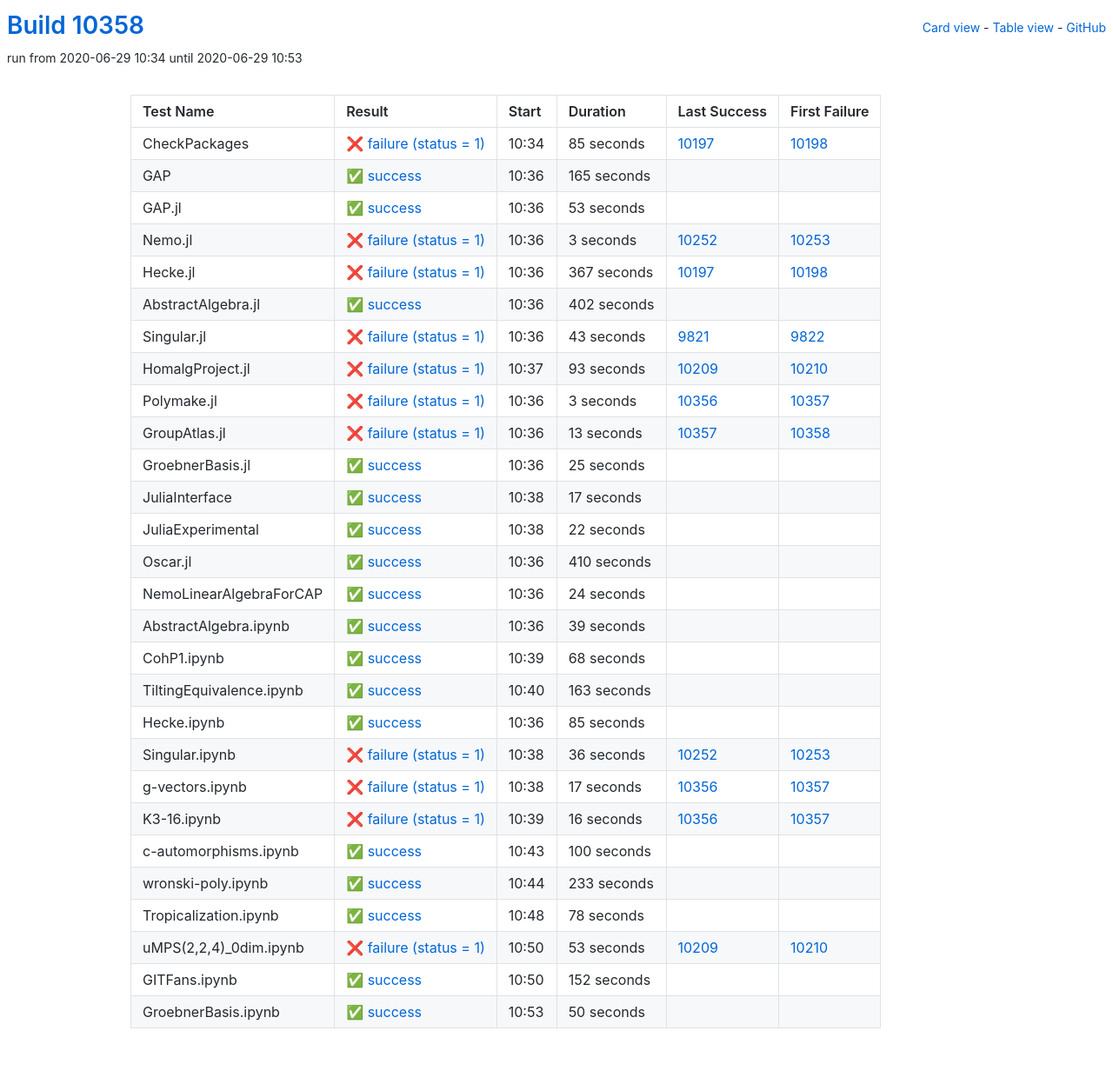
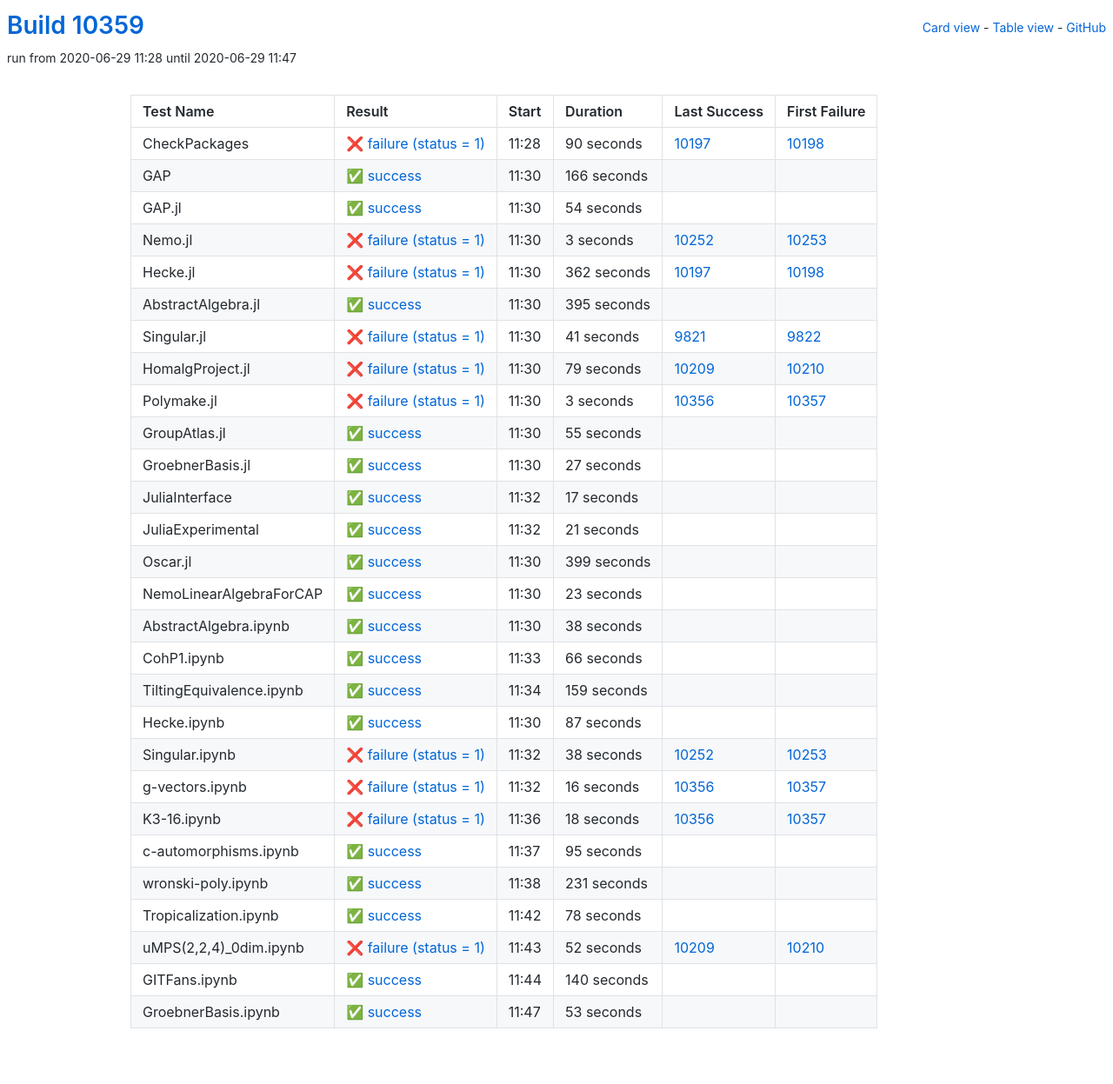
Before and after one commit to oscar-system/oscar-ci-status, a Jekyll site: the page built from table.html, in a window 1280 px wide. Shown: the whole page at 87% size. Built offline with Jekyll 4.4.1, drawn with Linux system fonts in a browser that asks for light colours.

Commit message:
Build #10359

```diff
--- a/_data/ci.yml
+++ b/_data/ci.yml
@@ -1,6 +1,6 @@
 ---
-build: 10358
-build_url: https://oscarci.mathematik.uni-kl.de/job/oscar/10358/
+build: 10359
+build_url: https://oscarci.mathematik.uni-kl.de/job/oscar/10359/
 job: oscar
 organization: oscar-system
 repo: oscar-ci-status
@@ -8,44 +8,44 @@
 tests:
 - name: CheckPackages
   id: checkpackages
-  log: https://oscarci.mathematik.uni-kl.de/job/oscar/10358/artifact/logs/build-10358/CheckPackages.log
-  start: 2020-06-29 10:34
+  log: https://oscarci.mathematik.uni-kl.de/job/oscar/10359/artifact/logs/build-10359/CheckPackages.log
+  start: 2020-06-29 11:28
   success: false
   exitcode: 1
   status: failure
-  duration: 85
+  duration: 90
   last_success: 10197
   last_success_url: https://oscarci.mathematik.uni-kl.de/job/oscar/10197/
   first_failure: 10198
   first_failure_url: https://oscarci.mathematik.uni-kl.de/job/oscar/10198/
 - name: GAP
   id: gap
-  log: https://oscarci.mathematik.uni-kl.de/job/oscar/10358/artifact/logs/build-10358/GAP.log
-  start: 2020-06-29 10:36
+  log: https://oscarci.mathematik.uni-kl.de/job/oscar/10359/artifact/logs/build-10359/GAP.log
+  start: 2020-06-29 11:30
   success: true
   exitcode: 0
   status: success
-  duration: 165
+  duration: 166
   last_success: false
   last_success_url:
   first_failure: false
   first_failure_url:
 - name: GAP.jl
   id: gap-jl
-  log: https://oscarci.mathematik.uni-kl.de/job/oscar/10358/artifact/logs/build-10358/GAP.jl.log
-  start: 2020-06-29 10:36
+  log: https://oscarci.mathematik.uni-kl.de/job/oscar/10359/artifact/logs/build-10359/GAP.jl.log
+  start: 2020-06-29 11:30
   success: true
   exitcode: 0
   status: success
-  duration: 53
+  duration: 54
   last_success: false
   last_success_url:
   first_failure: false
   first_failure_url:
 - name: Nemo.jl
   id: nemo-jl
-  log: https://oscarci.mathematik.uni-kl.de/job/oscar/10358/artifact/logs/build-10358/Nemo.jl.log
-  start: 2020-06-29 10:36
+  log: https://oscarci.mathematik.uni-kl.de/job/oscar/10359/artifact/logs/build-10359/Nemo.jl.log
+  start: 2020-06-29 11:30
   success: false
   exitcode: 1
   status: failure
@@ -56,56 +56,56 @@
   first_failure_url: https://oscarci.mathematik.uni-kl.de/job/oscar/10253/
 - name: Hecke.jl
   id: hecke-jl
-  log: https://oscarci.mathematik.uni-kl.de/job/oscar/10358/artifact/logs/build-10358/Hecke.jl.log
-  start: 2020-06-29 10:36
+  log: https://oscarci.mathematik.uni-kl.de/job/oscar/10359/artifact/logs/build-10359/Hecke.jl.log
+  start: 2020-06-29 11:30
   success: false
   exitcode: 1
   status: failure
-  duration: 367
+  duration: 362
   last_success: 10197
   last_success_url: https://oscarci.mathematik.uni-kl.de/job/oscar/10197/
   first_failure: 10198
   first_failure_url: https://oscarci.mathematik.uni-kl.de/job/oscar/10198/
 - name: AbstractAlgebra.jl
   id: abstractalgebra-jl
-  log: https://oscarci.mathematik.uni-kl.de/job/oscar/10358/artifact/logs/build-10358/AbstractAlgebra.jl.log
-  start: 2020-06-29 10:36
+  log: https://oscarci.mathematik.uni-kl.de/job/oscar/10359/artifact/logs/build-10359/AbstractAlgebra.jl.log
+  start: 2020-06-29 11:30
   success: true
   exitcode: 0
   status: success
-  duration: 402
+  duration: 395
   last_success: false
   last_success_url:
   first_failure: false
   first_failure_url:
 - name: Singular.jl
   id: singular-jl
-  log: https://oscarci.mathematik.uni-kl.de/job/oscar/10358/artifact/logs/build-10358/Singular.jl.log
-  start: 2020-06-29 10:36
+  log: https://oscarci.mathematik.uni-kl.de/job/oscar/10359/artifact/logs/build-10359/Singular.jl.log
+  start: 2020-06-29 11:30
   success: false
   exitcode: 1
   status: failure
-  duration: 43
+  duration: 41
   last_success: 9821
   last_success_url: https://oscarci.mathematik.uni-kl.de/job/oscar/9821/
   first_failure: 9822
   first_failure_url: https://oscarci.mathematik.uni-kl.de/job/oscar/9822/
 - name: HomalgProject.jl
   id: homalgproject-jl
-  log: https://oscarci.mathematik.uni-kl.de/job/oscar/10358/artifact/logs/build-10358/HomalgProject.jl.log
-  start: 2020-06-29 10:37
+  log: https://oscarci.mathematik.uni-kl.de/job/oscar/10359/artifact/logs/build-10359/HomalgProject.jl.log
+  start: 2020-06-29 11:30
   success: false
   exitcode: 1
   status: failure
-  duration: 93
+  duration: 79
   last_success: 10209
   last_success_url: https://oscarci.mathematik.uni-kl.de/job/oscar/10209/
   first_failure: 10210
   first_failure_url: https://oscarci.mathematik.uni-kl.de/job/oscar/10210/
 - name: Polymake.jl
   id: polymake-jl
-  log: https://oscarci.mathematik.uni-kl.de/job/oscar/10358/artifact/logs/build-10358/Polymake.jl.log
-  start: 2020-06-29 10:36
+  log: https://oscarci.mathematik.uni-kl.de/job/oscar/10359/artifact/logs/build-10359/Polymake.jl.log
+  start: 2020-06-29 11:30
   success: false
   exitcode: 1
   status: failure
@@ -116,32 +116,32 @@
   first_failure_url: https://oscarci.mathematik.uni-kl.de/job/oscar/10357/
 - name: GroupAtlas.jl
   id: groupatlas-jl
-  log: https://oscarci.mathematik.uni-kl.de/job/oscar/10358/artifact/logs/build-10358/GroupAtlas.jl.log
-  start: 2020-06-29 10:36
-  success: false
-  exitcode: 1
-  status: failure
-  duration: 13
-  last_success: 10357
-  last_success_url: https://oscarci.mathematik.uni-kl.de/job/oscar/10357/
-  first_failure: 10358
-  first_failure_url: https://oscarci.mathematik.uni-kl.de/job/oscar/10358/
-- name: GroebnerBasis.jl
-  id: groebnerbasis-jl
-  log: https://oscarci.mathematik.uni-kl.de/job/oscar/10358/artifact/logs/build-10358/GroebnerBasis.jl.log
-  start: 2020-06-29 10:36
+  log: https://oscarci.mathematik.uni-kl.de/job/oscar/10359/artifact/logs/build-10359/GroupAtlas.jl.log
+  start: 2020-06-29 11:30
   success: true
   exitcode: 0
   status: success
-  duration: 25
+  duration: 55
+  last_success: false
+  last_success_url:
+  first_failure: false
+  first_failure_url:
+- name: GroebnerBasis.jl
+  id: groebnerbasis-jl
+  log: https://oscarci.mathematik.uni-kl.de/job/oscar/10359/artifact/logs/build-10359/GroebnerBasis.jl.log
+  start: 2020-06-29 11:30
+  success: true
+  exitcode: 0
+  status: success
+  duration: 27
   last_success: false
   last_success_url:
   first_failure: false
   first_failure_url:
 - name: JuliaInterface
   id: juliainterface
-  log: https://oscarci.mathematik.uni-kl.de/job/oscar/10358/artifact/logs/build-10358/JuliaInterface.log
-  start: 2020-06-29 10:38
+  log: https://oscarci.mathematik.uni-kl.de/job/oscar/10359/artifact/logs/build-10359/JuliaInterface.log
+  start: 2020-06-29 11:32
   success: true
   exitcode: 0
   status: success
@@ -152,116 +152,104 @@
   first_failure_url:
 - name: JuliaExperimental
   id: juliaexperimental
-  log: https://oscarci.mathematik.uni-kl.de/job/oscar/10358/artifact/logs/build-10358/JuliaExperimental.log
-  start: 2020-06-29 10:38
+  log: https://oscarci.mathematik.uni-kl.de/job/oscar/10359/artifact/logs/build-10359/JuliaExperimental.log
+  start: 2020-06-29 11:32
   success: true
   exitcode: 0
   status: success
-  duration: 22
+  duration: 21
   last_success: false
   last_success_url:
   first_failure: false
   first_failure_url:
 - name: Oscar.jl
   id: oscar-jl
-  log: https://oscarci.mathematik.uni-kl.de/job/oscar/10358/artifact/logs/build-10358/Oscar.jl.log
-  start: 2020-06-29 10:36
+  log: https://oscarci.mathematik.uni-kl.de/job/oscar/10359/artifact/logs/build-10359/Oscar.jl.log
+  start: 2020-06-29 11:30
   success: true
   exitcode: 0
   status: success
-  duration: 410
+  duration: 399
   last_success: false
   last_success_url:
   first_failure: false
   first_failure_url:
 - name: NemoLinearAlgebraForCAP
   id: nemolinearalgebraforcap
-  log: https://oscarci.mathematik.uni-kl.de/job/oscar/10358/artifact/logs/build-10358/NemoLinearAlgebraForCAP.log
-  start: 2020-06-29 10:36
+  log: https://oscarci.mathematik.uni-kl.de/job/oscar/10359/artifact/logs/build-10359/NemoLinearAlgebraForCAP.log
+  start: 2020-06-29 11:30
   success: true
   exitcode: 0
   status: success
-  duration: 24
+  duration: 23
   last_success: false
   last_success_url:
   first_failure: false
   first_failure_url:
 - name: AbstractAlgebra.ipynb
   id: abstractalgebra-ipynb
-  log: https://oscarci.mathematik.uni-kl.de/job/oscar/10358/artifact/logs/build-10358/AbstractAlgebra.ipynb.log
-  start: 2020-06-29 10:36
+  log: https://oscarci.mathematik.uni-kl.de/job/oscar/10359/artifact/logs/build-10359/AbstractAlgebra.ipynb.log
+  start: 2020-06-29 11:30
   success: true
   exitcode: 0
   status: success
-  duration: 39
+  duration: 38
   last_success: false
   last_success_url:
   first_failure: false
   first_failure_url:
 - name: CohP1.ipynb
   id: cohp1-ipynb
-  log: https://oscarci.mathematik.uni-kl.de/job/oscar/10358/artifact/logs/build-10358/CohP1.ipynb.log
-  start: 2020-06-29 10:39
+  log: https://oscarci.mathematik.uni-kl.de/job/oscar/10359/artifact/logs/build-10359/CohP1.ipynb.log
+  start: 2020-06-29 11:33
   success: true
   exitcode: 0
   status: success
-  duration: 68
+  duration: 66
   last_success: false
   last_success_url:
   first_failure: false
   first_failure_url:
 - name: TiltingEquivalence.ipynb
   id: tiltingequivalence-ipynb
-  log: https://oscarci.mathematik.uni-kl.de/job/oscar/10358/artifact/logs/build-10358/TiltingEquivalence.ipynb.log
-  start: 2020-06-29 10:40
+  log: https://oscarci.mathematik.uni-kl.de/job/oscar/10359/artifact/logs/build-10359/TiltingEquivalence.ipynb.log
+  start: 2020-06-29 11:34
   success: true
   exitcode: 0
   status: success
-  duration: 163
+  duration: 159
   last_success: false
   last_success_url:
   first_failure: false
   first_failure_url:
 - name: Hecke.ipynb
   id: hecke-ipynb
-  log: https://oscarci.mathematik.uni-kl.de/job/oscar/10358/artifact/logs/build-10358/Hecke.ipynb.log
-  start: 2020-06-29 10:36
+  log: https://oscarci.mathematik.uni-kl.de/job/oscar/10359/artifact/logs/build-10359/Hecke.ipynb.log
+  start: 2020-06-29 11:30
   success: true
   exitcode: 0
   status: success
-  duration: 85
+  duration: 87
   last_success: false
   last_success_url:
   first_failure: false
   first_failure_url:
 - name: Singular.ipynb
   id: singular-ipynb
-  log: https://oscarci.mathematik.uni-kl.de/job/oscar/10358/artifact/logs/build-10358/Singular.ipynb.log
-  start: 2020-06-29 10:38
+  log: https://oscarci.mathematik.uni-kl.de/job/oscar/10359/artifact/logs/build-10359/Singular.ipynb.log
+  start: 2020-06-29 11:32
   success: false
   exitcode: 1
   status: failure
-  duration: 36
+  duration: 38
   last_success: 10252
   last_success_url: https://oscarci.mathematik.uni-kl.de/job/oscar/10252/
   first_failure: 10253
   first_failure_url: https://oscarci.mathematik.uni-kl.de/job/oscar/10253/
 - name: g-vectors.ipynb
   id: g-vectors-ipynb
-  log: https://oscarci.mathematik.uni-kl.de/job/oscar/10358/artifact/logs/build-10358/g-vectors.ipynb.log
-  start: 2020-06-29 10:38
-  success: false
-  exitcode: 1
-  status: failure
-  duration: 17
-  last_success: 10356
-  last_success_url: https://oscarci.mathematik.uni-kl.de/job/oscar/10356/
-  first_failure: 10357
-  first_failure_url: https://oscarci.mathematik.uni-kl.de/job/oscar/10357/
-- name: K3-16.ipynb
-  id: k3-16-ipynb
-  log: https://oscarci.mathematik.uni-kl.de/job/oscar/10358/artifact/logs/build-10358/K3-16.ipynb.log
-  start: 2020-06-29 10:39
+  log: https://oscarci.mathematik.uni-kl.de/job/oscar/10359/artifact/logs/build-10359/g-vectors.ipynb.log
+  start: 2020-06-29 11:32
   success: false
   exitcode: 1
   status: failure
@@ -270,34 +258,46 @@
   last_success_url: https://oscarci.mathematik.uni-kl.de/job/oscar/10356/
   first_failure: 10357
   first_failure_url: https://oscarci.mathematik.uni-kl.de/job/oscar/10357/
+- name: K3-16.ipynb
+  id: k3-16-ipynb
+  log: https://oscarci.mathematik.uni-kl.de/job/oscar/10359/artifact/logs/build-10359/K3-16.ipynb.log
+  start: 2020-06-29 11:36
+  success: false
+  exitcode: 1
+  status: failure
+  duration: 18
+  last_success: 10356
+  last_success_url: https://oscarci.mathematik.uni-kl.de/job/oscar/10356/
+  first_failure: 10357
+  first_failure_url: https://oscarci.mathematik.uni-kl.de/job/oscar/10357/
 - name: c-automorphisms.ipynb
   id: c-automorphisms-ipynb
-  log: https://oscarci.mathematik.uni-kl.de/job/oscar/10358/artifact/logs/build-10358/c-automorphisms.ipynb.log
-  start: 2020-06-29 10:43
+  log: https://oscarci.mathematik.uni-kl.de/job/oscar/10359/artifact/logs/build-10359/c-automorphisms.ipynb.log
+  start: 2020-06-29 11:37
   success: true
   exitcode: 0
   status: success
-  duration: 100
+  duration: 95
   last_success: false
   last_success_url:
   first_failure: false
   first_failure_url:
 - name: wronski-poly.ipynb
   id: wronski-poly-ipynb
-  log: https://oscarci.mathematik.uni-kl.de/job/oscar/10358/artifact/logs/build-10358/wronski-poly.ipynb.log
-  start: 2020-06-29 10:44
+  log: https://oscarci.mathematik.uni-kl.de/job/oscar/10359/artifact/logs/build-10359/wronski-poly.ipynb.log
+  start: 2020-06-29 11:38
   success: true
   exitcode: 0
   status: success
-  duration: 233
+  duration: 231
   last_success: false
   last_success_url:
   first_failure: false
   first_failure_url:
 - name: Tropicalization.ipynb
   id: tropicalization-ipynb
-  log: https://oscarci.mathematik.uni-kl.de/job/oscar/10358/artifact/logs/build-10358/Tropicalization.ipynb.log
-  start: 2020-06-29 10:48
+  log: https://oscarci.mathematik.uni-kl.de/job/oscar/10359/artifact/logs/build-10359/Tropicalization.ipynb.log
+  start: 2020-06-29 11:42
   success: true
   exitcode: 0
   status: success
@@ -308,36 +308,36 @@
   first_failure_url:
 - name: uMPS(2,2,4)_0dim.ipynb
   id: umps-2-2-4-0dim-ipynb
-  log: https://oscarci.mathematik.uni-kl.de/job/oscar/10358/artifact/logs/build-10358/uMPS-2-2-4-_0dim.ipynb.log
-  start: 2020-06-29 10:50
+  log: https://oscarci.mathematik.uni-kl.de/job/oscar/10359/artifact/logs/build-10359/uMPS-2-2-4-_0dim.ipynb.log
+  start: 2020-06-29 11:43
   success: false
   exitcode: 1
   status: failure
-  duration: 53
+  duration: 52
   last_success: 10209
   last_success_url: https://oscarci.mathematik.uni-kl.de/job/oscar/10209/
   first_failure: 10210
   first_failure_url: https://oscarci.mathematik.uni-kl.de/job/oscar/10210/
 - name: GITFans.ipynb
   id: gitfans-ipynb
-  log: https://oscarci.mathematik.uni-kl.de/job/oscar/10358/artifact/logs/build-10358/GITFans.ipynb.log
-  start: 2020-06-29 10:50
+  log: https://oscarci.mathematik.uni-kl.de/job/oscar/10359/artifact/logs/build-10359/GITFans.ipynb.log
+  start: 2020-06-29 11:44
   success: true
   exitcode: 0
   status: success
-  duration: 152
+  duration: 140
   last_success: false
   last_success_url:
   first_failure: false
   first_failure_url:
 - name: GroebnerBasis.ipynb
   id: groebnerbasis-ipynb
-  log: https://oscarci.mathematik.uni-kl.de/job/oscar/10358/artifact/logs/build-10358/GroebnerBasis.ipynb.log
-  start: 2020-06-29 10:53
+  log: https://oscarci.mathematik.uni-kl.de/job/oscar/10359/artifact/logs/build-10359/GroebnerBasis.ipynb.log
+  start: 2020-06-29 11:47
   success: true
   exitcode: 0
   status: success
-  duration: 50
+  duration: 53
   last_success: false
   last_success_url:
   first_failure: false
```
Also changed, not shown: README.md.
